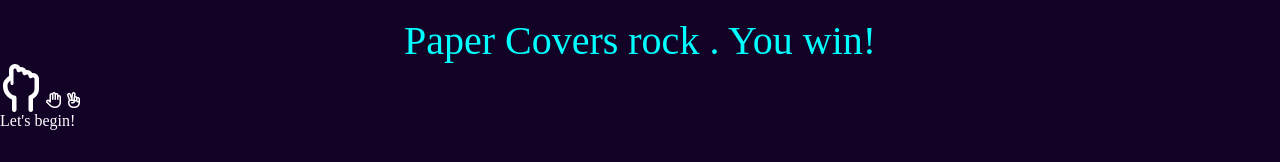
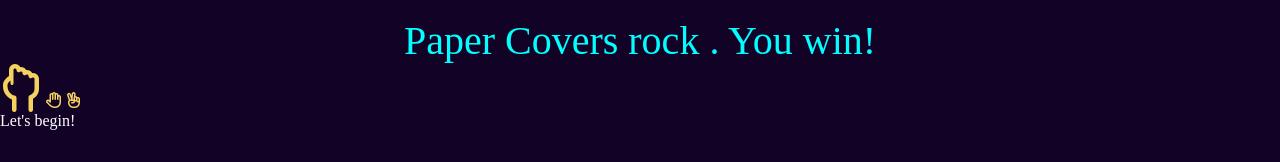
Before and after one commit to snippy066/rockPaperSci, a plain HTML site: page index.html in a window 1280 px wide. Shown: the part 204-366 px from the top of the page. Drawn offline with Linux system fonts and the light colour scheme.

Commit message:
Update style.css

```diff
--- a/style.css
+++ b/style.css
@@ -59,3 +59,6 @@ body{
 .stcho{
     display: inline-block;
 }
+i{
+    color:#f5d15d;
+}
```
